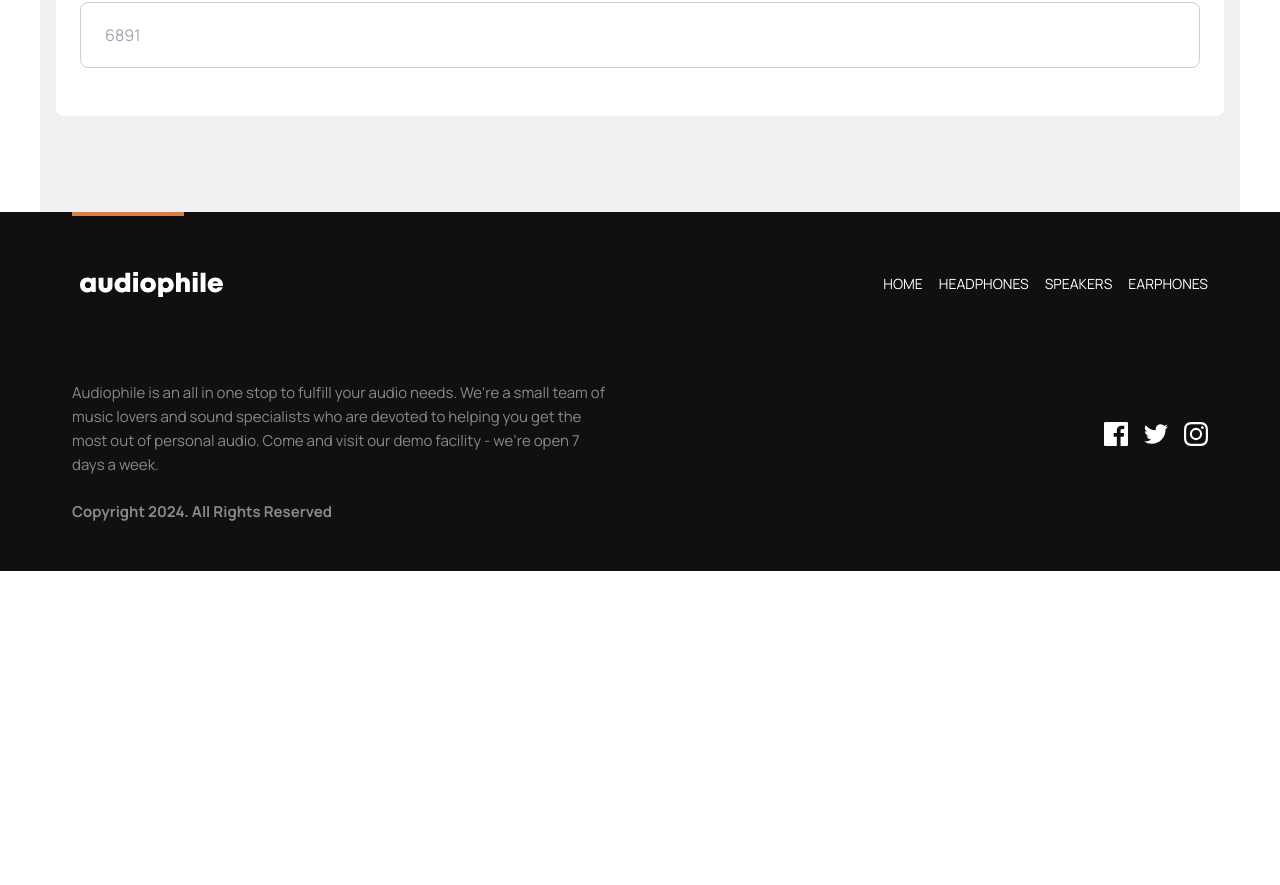
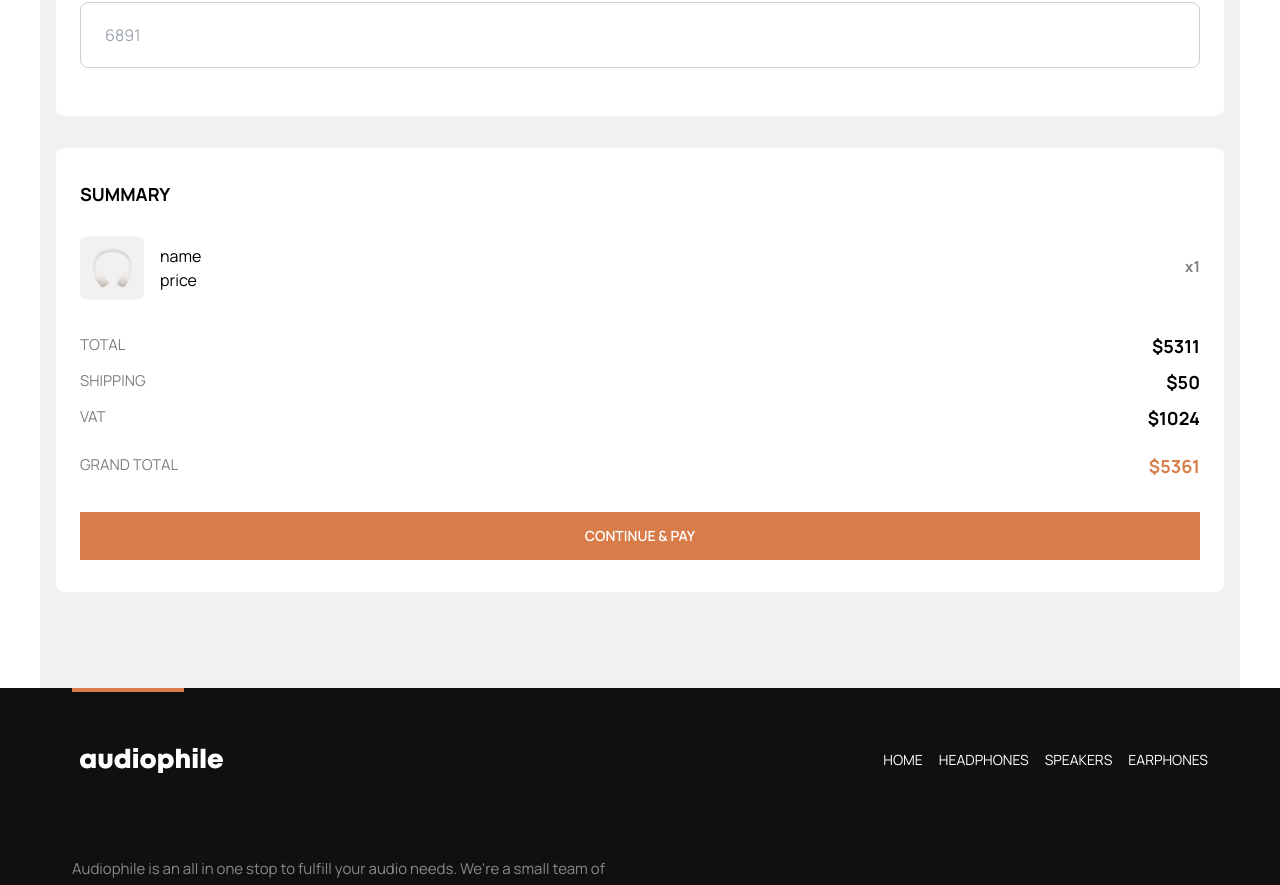
Before and after one commit to Bednar8/Audiophile-e-commerce, a React (Vite) app: page /checkout in a window 1280 px wide. Shown: the part 1475-2360 px from the top of the page. Before the commit the page ends 2046 px from the top, so only its background shows below. Built offline with nearby package versions, Linux system fonts and the light colour scheme; no server answers.

Commit message:
add summary component

```diff
--- a/src/components/BasketProduct.jsx
+++ b/src/components/BasketProduct.jsx
@@ -1,19 +1,10 @@
+import BasketProductSummary from "./BasketProductSummary"
 import QuantityButton from "./QuantityButton"
 
 function BasketProduct() {
 	return (
 		<div className="flex items-center justify-between my-8">
-			<div className="flex items-center justify-center gap-4">
-				<img
-					src="/src/assets/cart/image-xx59-headphones.jpg"
-					alt=""
-					className="w-16 h-16 rounded-lg"
-				/>
-				<div>
-					<h4>name</h4>
-					<p>price</p>
-				</div>
-			</div>
+			<BasketProductSummary />
 			<QuantityButton small={true} />
 		</div>
 	)
--- /dev/null
+++ b/src/components/BasketProductSummary.jsx
@@ -0,0 +1,17 @@
+function BasketProductSummary() {
+	return (
+		<div className="flex items-center justify-center gap-4">
+			<img
+				src="/src/assets/cart/image-xx59-headphones.jpg"
+				alt=""
+				className="w-16 h-16 rounded-lg"
+			/>
+			<div>
+				<h4>name</h4>
+				<p>price</p>
+			</div>
+		</div>
+	)
+}
+
+export default BasketProductSummary
--- /dev/null
+++ b/src/components/Summary.jsx
@@ -0,0 +1,52 @@
+import BasketProductSummary from "./BasketProductSummary"
+import ButtonLink from "./ButtonLink"
+
+function Summary() {
+	const paySummary = [
+		{
+			name: "total",
+			cost: 5311,
+		},
+		{
+			name: "shipping",
+			cost: 50,
+		},
+		{
+			name: "vat",
+			cost: 1024,
+		},
+		{
+			name: "grand total",
+			cost: 5361,
+		},
+	]
+	return (
+		<div className="bg-white rounded-lg px-6 py-8">
+			<h4 className="uppercase text-lg font-bold mb-7">summary</h4>
+			<ul className="flex justify-between items-center">
+				<BasketProductSummary />
+				<p className="font-bold text-[15px] opacity-50">x1</p>
+			</ul>
+			<div className="my-8">
+				{paySummary.map((el, i) => (
+					<div
+						key={i}
+						className={`${
+							el.name === "grand total" && "mt-5"
+						} flex justify-between items-center my-2`}>
+						<p className="uppercase text-[15px] opacity-50">{el.name}</p>
+						<p
+							className={`${
+								el.name === "grand total" && "text-orange-main"
+							} text-lg font-bold`}>
+							${el.cost}
+						</p>
+					</div>
+				))}
+			</div>
+			<ButtonLink isWidthFull={true}>continue & pay</ButtonLink>
+		</div>
+	)
+}
+
+export default Summary
--- a/src/config.js
+++ b/src/config.js
@@ -16,6 +16,4 @@ export const categories = [
 	},
 ]
 
-// import earphonesIcon from "../assets/shared/desktop/image-category-thumbnail-earphones.png"
-// import headphonesIcon from "../assets/shared/desktop/image-category-thumbnail-headphones.png"
-// import speakersIcon from "../assets/shared/desktop/image-category-thumbnail-speakers.png"
+export const vat = 23
--- a/src/pages/Checkout.jsx
+++ b/src/pages/Checkout.jsx
@@ -2,6 +2,7 @@ import {useState} from "react"
 import ButtonGoBack from "../components/ButtonGoBack"
 import CheckoutInput from "../components/CheckoutInput"
 import CheckoutCheckbox from "../components/CheckoutCheckbox"
+import Summary from "../components/Summary"
 
 function Checkout() {
 	const [formData, setFormData] = useState()
@@ -97,7 +98,7 @@ function Checkout() {
 			<div className="max-w-[1200px] mx-auto bg-gray-main">
 				<div className="h-full pt-5 pb-24 mx-4">
 					<ButtonGoBack />
-					<div className="p-6 mt-6 bg-white rounded-lg">
+					<div className="p-6 mt-6 bg-white rounded-lg mb-8">
 						<h3 className="mb-8 text-3xl font-bold uppercase">Checkout</h3>
 						<form onSubmit={handleSubmit}>
 							<div>
@@ -159,6 +160,7 @@ function Checkout() {
 									))}
 						</form>
 					</div>
+					<Summary />
 				</div>
 			</div>
 		</div>
```
